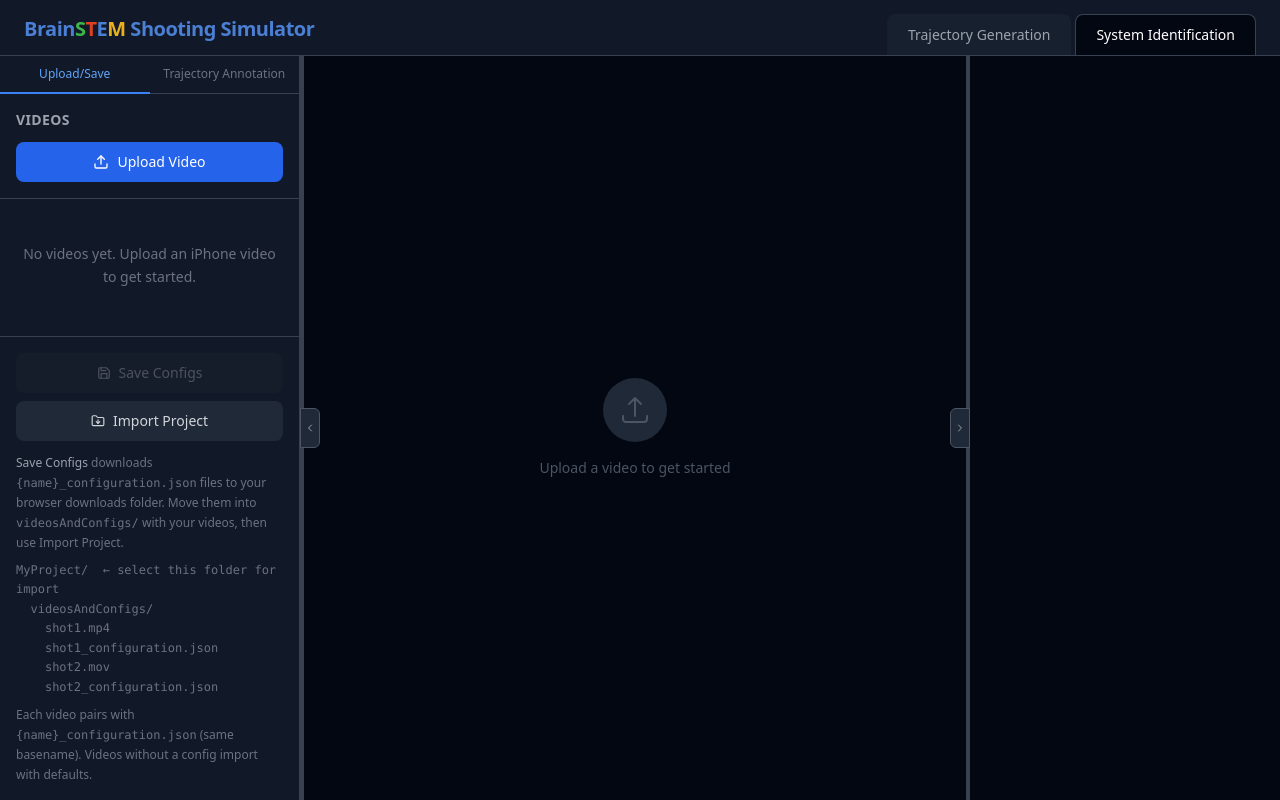
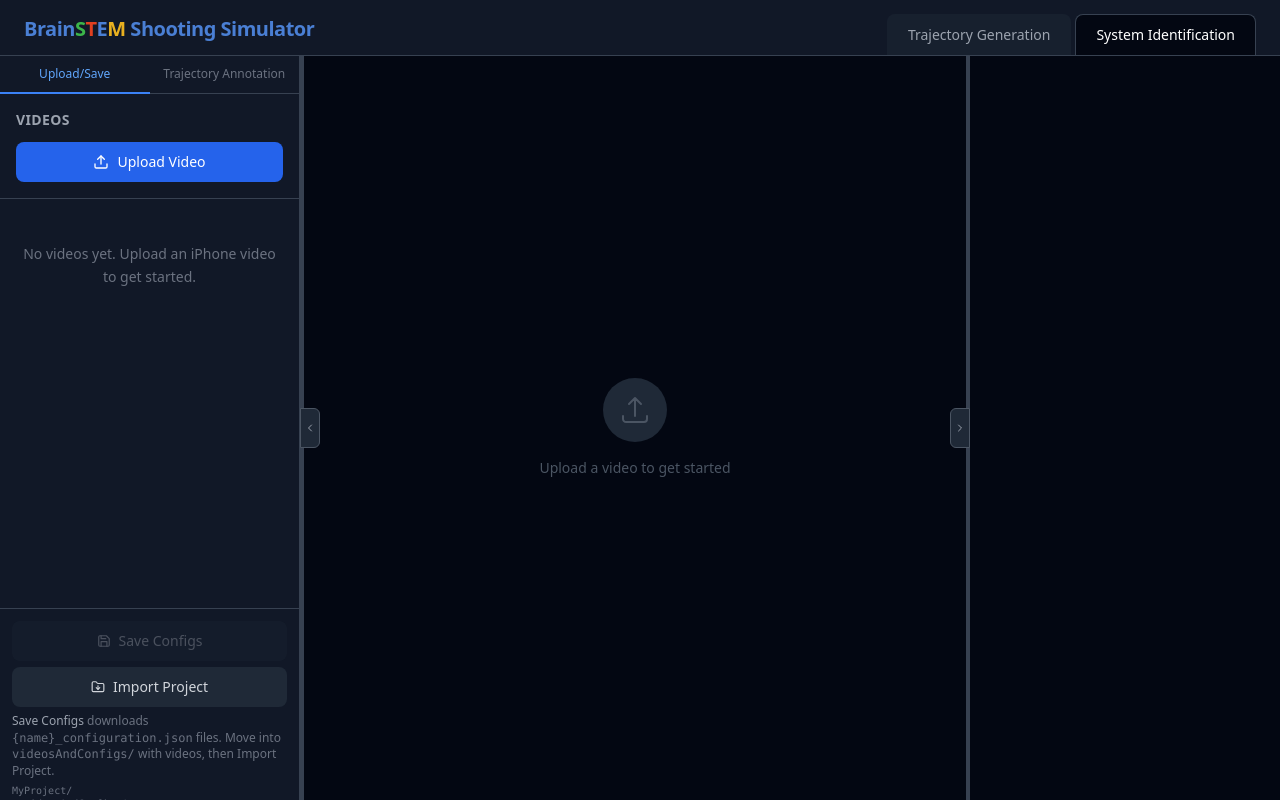
Before and after one commit to BrainStem-FIRST/OffboardShooting, a React (Vite) app: page / in a window 1280 px wide. Both pictures are taken after a click on the button "System Identification". Built offline with nearby package versions, Linux system fonts and the light colour scheme.

Commit message:
formatting fix

```diff
--- a/src/components/SysIdSidebar.tsx
+++ b/src/components/SysIdSidebar.tsx
@@ -425,7 +425,7 @@ export default function SysIdSidebar({
             />
           </div>
 
-          <div className="flex-1 min-h-0 overflow-y-auto p-3 space-y-1.5">
+          <div className="flex-1 min-h-[8rem] overflow-y-auto p-3 space-y-1.5">
             {videos.length === 0 && (
               <p className={`${panelEmpty} mt-8 px-2`}>
                 No videos yet. Upload an iPhone video to get started.
@@ -469,12 +469,12 @@ export default function SysIdSidebar({
             })}
           </div>
 
-          <div className="flex-shrink-0 p-4 border-t border-gray-700 space-y-2">
+          <div className="flex-shrink-0 max-h-48 min-h-0 overflow-y-auto border-t border-gray-700 p-3 space-y-1.5">
             <button
               type="button"
               onClick={handleSaveProjectClick}
               disabled={videos.length === 0 || saving || importing}
-              className={`w-full ${panelBtnPrimary} bg-gray-800 text-gray-300 hover:bg-gray-700 hover:text-white disabled:opacity-30 disabled:cursor-not-allowed`}
+              className={`w-full ${panelBtnPrimary} bg-gray-800 text-gray-300 hover:bg-gray-700 hover:text-white disabled:opacity-30 disabled:cursor-not-allowed py-1.5 text-sm`}
             >
               <Save size={14} />
               {saving ? 'Saving…' : 'Save Configs'}
@@ -493,14 +493,14 @@ export default function SysIdSidebar({
               type="button"
               onClick={handleImportProjectClick}
               disabled={saving || importing}
-              className={`w-full ${panelBtnPrimary} bg-gray-800 text-gray-300 hover:bg-gray-700 hover:text-white disabled:opacity-30 disabled:cursor-not-allowed`}
+              className={`w-full ${panelBtnPrimary} bg-gray-800 text-gray-300 hover:bg-gray-700 hover:text-white disabled:opacity-30 disabled:cursor-not-allowed py-1.5 text-sm`}
             >
               <FolderDown size={14} />
               {importing ? 'Importing…' : 'Import Project'}
             </button>
             {projectStatus && (
               <p
-                className={`text-sm leading-snug ${
+                className={`text-xs leading-snug ${
                   projectStatus.ok === true
                     ? 'text-green-400'
                     : projectStatus.ok === false
@@ -511,19 +511,17 @@ export default function SysIdSidebar({
                 {projectStatus.text}
               </p>
             )}
-            <div className={`${panelMeta} text-xs leading-relaxed space-y-2 pt-1`}>
+            <div className={`${panelMeta} text-[11px] leading-snug space-y-1.5`}>
               <p>
                 <span className="text-gray-400">Save Configs</span> downloads{' '}
-                <span className={panelMono}>{'{name}_configuration.json'}</span> files to your browser downloads folder.
-                Move them into <span className={panelMono}>{PROJECT_SUBDIR}/</span> with your videos, then use Import Project.
+                <span className={panelMono}>{'{name}_configuration.json'}</span> files. Move into{' '}
+                <span className={panelMono}>{PROJECT_SUBDIR}/</span> with videos, then Import Project.
               </p>
-              <pre className={`${panelMono} text-gray-500 whitespace-pre-wrap`}>{`MyProject/  ← select this folder for import
+              <pre className={`${panelMono} text-gray-500 whitespace-pre-wrap text-[10px] leading-tight`}>{`MyProject/
   ${PROJECT_SUBDIR}/
     shot1.mp4
-    shot1_configuration.json
-    shot2.mov
-    shot2_configuration.json`}</pre>
-              <p>Each video pairs with <span className={panelMono}>{'{name}_configuration.json'}</span> (same basename). Videos without a config import with defaults.</p>
+    shot1_configuration.json`}</pre>
+              <p>Each video pairs with <span className={panelMono}>{'{name}_configuration.json'}</span>.</p>
             </div>
           </div>
         </>
```
